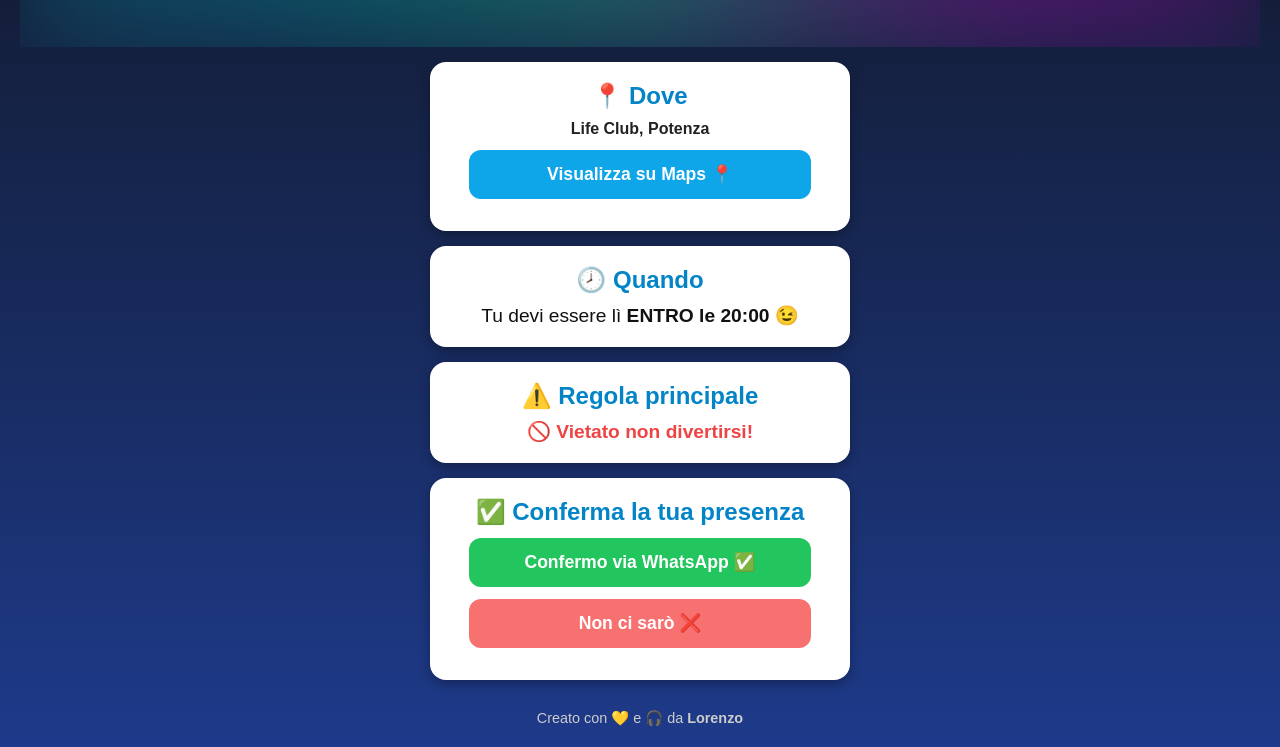
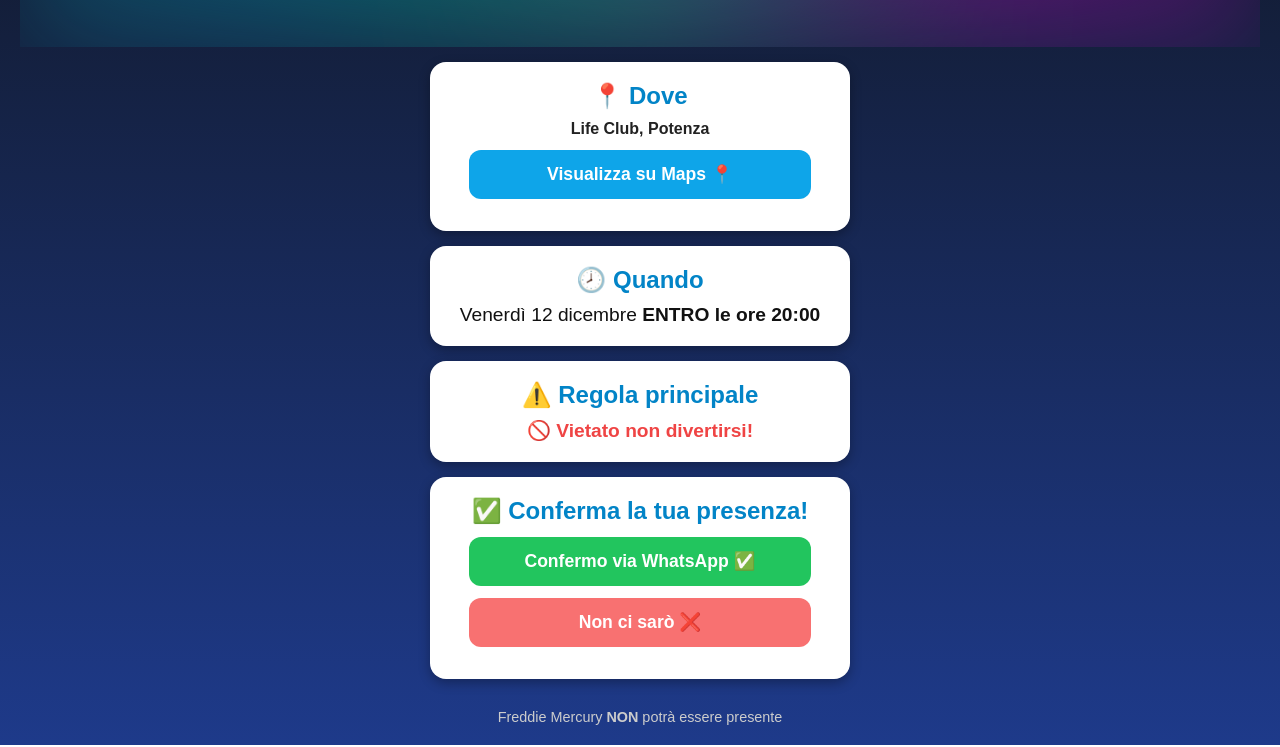
Before and after one commit to blutizio124-hub/compleannoLolloneGasparrone.github.io, a plain HTML site: page index.html in a window 1280 px wide. Shown: the part 178-925 px from the top of the page. Drawn offline with Linux system fonts and the light colour scheme.

Commit message:
adesso è il vero next level INDEXXX

```diff
--- a/index.html
+++ b/index.html
@@ -27,7 +27,7 @@
 
     <section class="card">
       <h2>🕗 Quando</h2>
-      <p class="time">Tu devi essere lì <strong>ENTRO le 20:00</strong> 😉</p>
+      <p class="time">Venerdì 12 dicembre <strong>ENTRO le ore 20:00</strong></p>
     </section>
 
     <section class="card">
@@ -36,16 +36,16 @@
     </section>
 
     <section class="card">
-      <h2>✅ Conferma la tua presenza</h2>
-      <a href="https://wa.me/393331234567?text=Ehy!%20Poich%C3%A8%20sono%20una%20persona%20molto%20cool%20potr%C3%B2%20esserci%20al%20tuo%20compleanno!%20😎"
+      <h2>✅ Conferma la tua presenza!</h2>
+      <a href="https://wa.me/393791505885?text=Ehy!%20Poich%C3%A8%20sono%20una%20persona%20molto%20cool%20potr%C3%B2%20esserci%20al%20tuo%20compleanno!%20😎"
          target="_blank" class="whatsapp-btn confirm">Confermo via WhatsApp ✅</a>
-      <a href="https://wa.me/393331234567?text=Ehy!%20Purtroppo%20non%20posso%20esserci%20alla%20festa%2C%20ma%20appena%20ti%20vedo%20ti%20fornisco%2010%20mila%20euro...%20💸"
+      <a href="https://wa.me/393791505885?text=Ehy!%20Purtroppo%20non%20posso%20esserci%20alla%20festa%2C%20ma%20appena%20ti%20vedo%20ti%20fornisco%2010%20mila%20euro...%20💸"
          target="_blank" class="whatsapp-btn decline">Non ci sarò ❌</a>
     </section>
   </main>
 
   <footer>
-    <p>Creato con 💛 e 🎧 da <strong>Lorenzo</strong></p>
+    <p>Freddie Mercury <strong>NON</strong> potrà essere presente</p>
   </footer>
 </body>
 </html>
```
